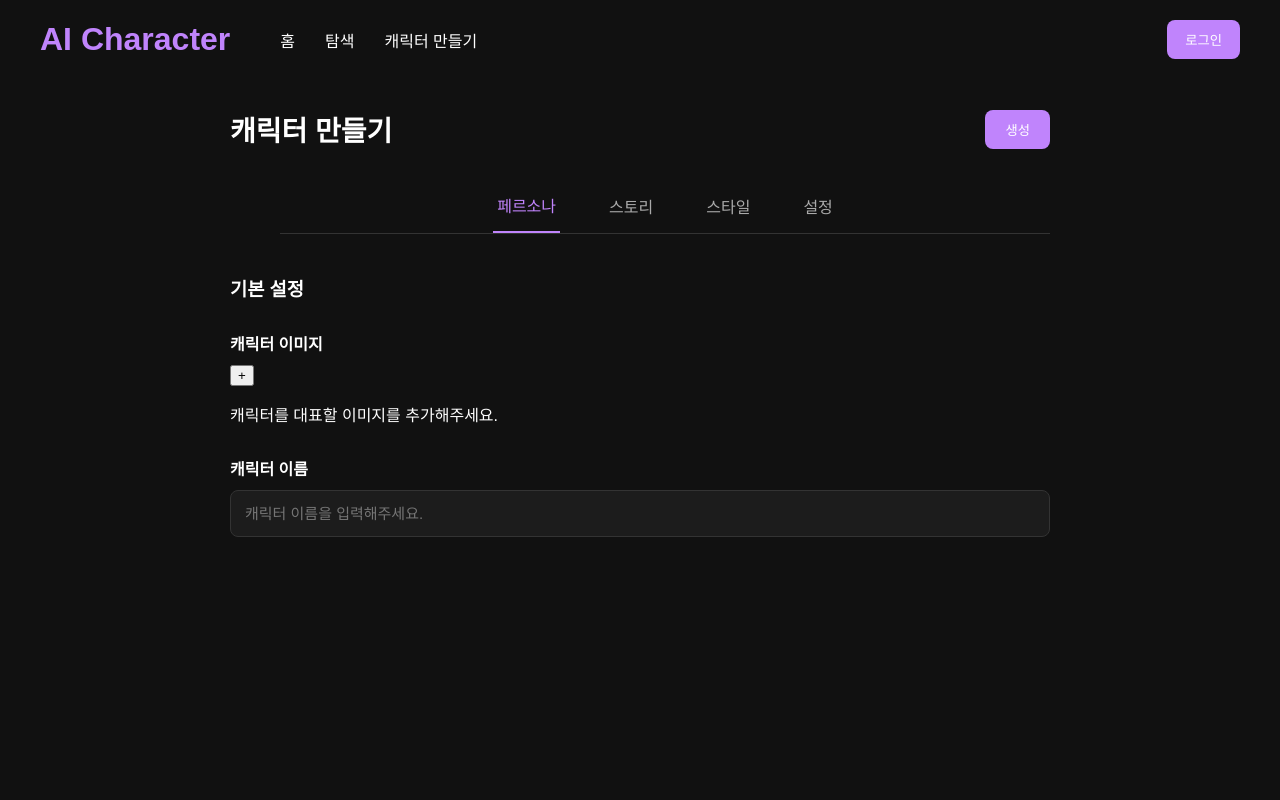
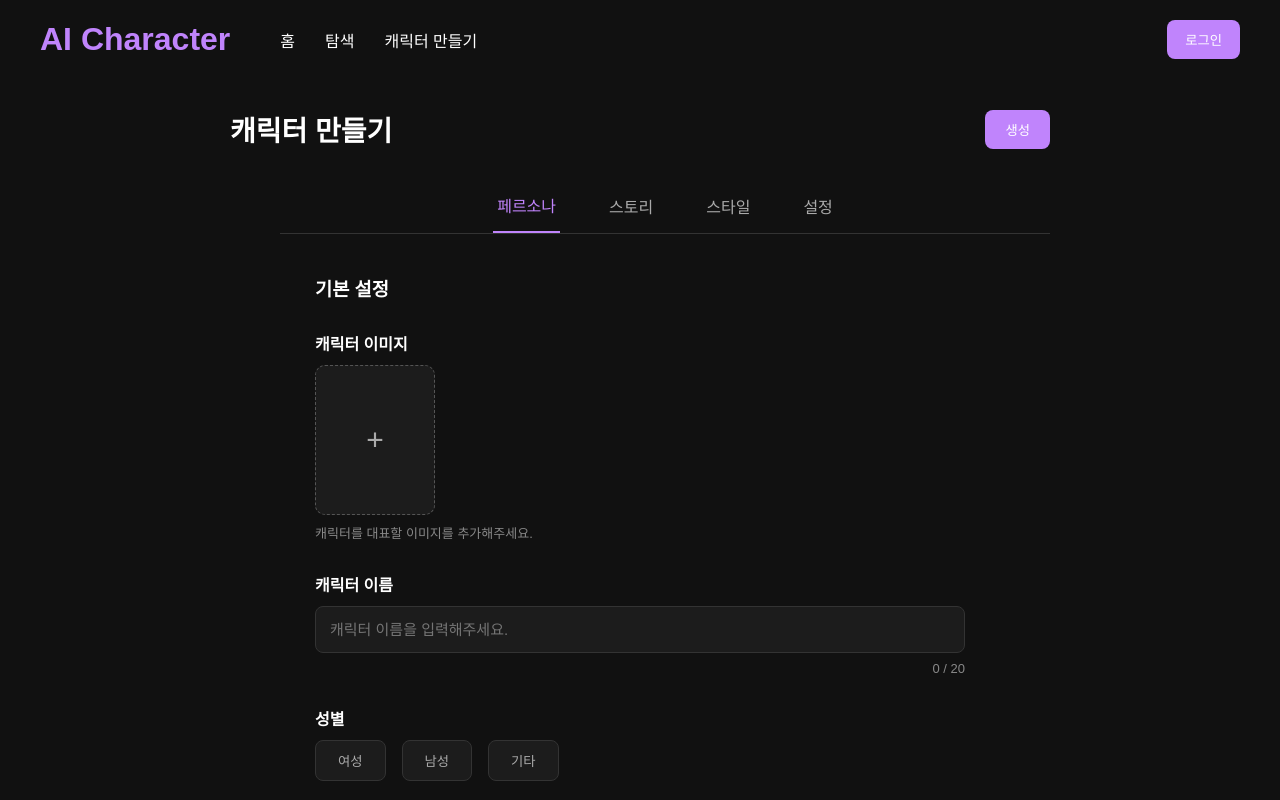
Before and after one commit to ljss1190-crypto/ai-character-project, a React (Vite) app in the folder react-app/: page / in a window 1280 px wide. Both pictures are taken after a click on the link "캐릭터 만들기". Shown: the top 800 px of the page. Built offline with nearby package versions, Linux system fonts and the light colour scheme.

Commit message:
restore character creation form

```diff
--- a/react-app/src/CreateCharacter.css
+++ b/react-app/src/CreateCharacter.css
@@ -72,7 +72,8 @@
 
 /* ===== ⑤ 페르소나 입력 영역 ===== */
 
-.persona-form h3 {
+.persona-form h3,
+.story-form h3 {
     margin: 0 0 30px;
 }
 
@@ -101,3 +102,87 @@
     border-radius: 8px;
     font-size: 15px;
 }
+
+/* 캐릭터 이미지 추가 영역 */
+.image-upload {
+    width: 120px;
+    height: 150px;
+    display: block;
+    background-color: #1c1c1c;
+    color: #aaaaaa;
+    border: 1px dashed #555555;
+    border-radius: 10px;
+    font-size: 30px;
+    cursor: pointer;
+}
+
+/* 입력 영역 아래 설명 */
+.form-group p {
+    margin: 8px 0 0;
+    color: #888888;
+    font-size: 13px;
+}
+
+/* 성별 버튼 영역 */
+.gender-buttons {
+    display: flex;
+    gap: 16px;
+}
+
+/* 성별 버튼 */
+.gender-buttons button {
+    padding: 10px 22px;
+    background-color: #1c1c1c;
+    color: #aaaaaa;
+    border: 1px solid #333333;
+    border-radius: 8px;
+    cursor: pointer;
+}
+
+/* 성별 버튼에 마우스를 올렸을 때 */
+.gender-buttons button:hover {
+    border-color: #c084fc;
+    color: white;
+}
+
+/* 선택한 성별 버튼 */
+.gender-buttons button.selected {
+    background-color: #c084fc;
+    border-color: #c084fc;
+    color: white;
+}
+
+/* 여러 줄 입력칸 */
+.form-group textarea {
+    width: 100%;
+    min-height: 120px;
+    padding: 14px;
+    background-color: #1c1c1c;
+    color: white;
+    border: 1px solid #333333;
+    border-radius: 8px;
+    font-size: 15px;
+    font-family: inherit;
+    resize: vertical;
+}
+
+/* 페르소나와 스토리 입력 영역 너비 */
+.persona-form,
+.story-form {
+    width: 100%;
+    max-width: 650px;
+    margin: 0 auto;
+}
+
+/* 나이 입력칸은 다른 입력칸보다 짧게 */
+#character-age {
+    max-width: 220px;
+}
+
+/* 글자 수 표시 */
+.character-count {
+    margin-top: 6px;
+    text-align: right;
+    color: #888888;
+    font-size: 13px;
+}
--- a/react-app/src/CreateCharacter.jsx
+++ b/react-app/src/CreateCharacter.jsx
@@ -11,6 +11,32 @@ import './CreateCharacter.css';               // ⑧ 캐릭터 생성 페이지
 
 function CreateCharacter () {                 // ① 캐릭터 생성 화면 컴포넌트 시작
     const [tab, setTab] = useState('persona');   // ⑨ 현재 선택된 탭을 기억함
+    const [name, setName] = useState('');        // 캐릭터 이름 입력값을 기억함
+    const [gender, setGender] = useState('');    // 캐릭터 성별 선택값을 기억함
+    const [age, setAge] = useState('');
+    const [introduction, setIntroduction] = useState('');
+    const [secret, setSecret] = useState('');
+    const [title, setTitle] = useState('');
+    const [worldIntroduction, setWorldIntroduction] = useState('');
+    const [firstGreeting, setFirstGreeting] = useState('');
+
+
+    function handleCreate () {
+
+    const character = {
+
+        name: name,
+        gender: gender,
+        age: age,
+        introduction: introduction,
+        secret: secret,
+        title: title,
+        worldIntroduction: worldIntroduction,
+        firstGreeting: firstGreeting,
+    };
+
+    console.log(character);
+}
 
     return (                                  // ② 화면에 보여줄 내용을 return
         <div className="create-page">
@@ -18,7 +44,7 @@ function CreateCharacter () {                 // ① 캐릭터 생성 화면 컴
              {/* ③ 캐릭터 생성 페이지 상단 제목 */}
             <div className="create-header">
                 <h2>캐릭터 만들기</h2>
-                <button>생성</button>
+                <button onClick={handleCreate}>생성</button>
             </div>
 
 
@@ -40,6 +66,7 @@ function CreateCharacter () {                 // ① 캐릭터 생성 화면 컴
             {/* ⑤ 현재 선택된 단계의 내용이 들어갈 영역 */}
             <section className="create-content">
 
+
             {/* ⑩ 페르소나 탭 */}
             {tab === 'persona' && (
                 <div className="persona-form">
@@ -58,17 +85,135 @@ function CreateCharacter () {                 // ① 캐릭터 생성 화면 컴
             <input
                 id="character-name"
                 type="text"
-                        placeholder="캐릭터 이름을 입력해주세요."/>
+                placeholder="캐릭터 이름을 입력해주세요."
+                value={name}
+                onChange={(e) => setName(e.target.value)}
+                maxLength={20}
+            />
+            <p className="character-count">{name.length} / 20</p>
         </div>
+
+            {/* 캐릭터 성별 */}
+        <div className="form-group">
+            <label>성별</label>
+
+            <div className="gender-buttons">
+                <button
+                    className={gender === '여성' ? 'selected' : ''}
+                    onClick={() => setGender('여성')}>여성</button>
+
+                <button
+                    className={gender === '남성' ? 'selected' : ''}
+                    onClick={() => setGender('남성')}>남성</button>
+
+                <button
+                    className={gender === '기타' ? 'selected' : ''}
+                    onClick={() => setGender('기타')}>기타</button>
+            </div>
+        </div>
+
+        {/* 캐릭터 나이 */}
+        <div className="form-group">
+            <label htmlFor="character-age">나이</label>
+            <input
+                id="character-age"
+                type="text"
+                placeholder="25살, 500살, 나이 불명"
+                value={age}
+                onChange={(e) => setAge(e.target.value)}
+                maxLength={20}
+            />
+        </div>
+
+        {/* 캐릭터 소개 */}
+        <div className="form-group">
+            <label htmlFor="character-introduction">캐릭터 소개</label>
+            <textarea
+                id="character-introduction"
+                placeholder="캐릭터 소개를 입력해주세요."
+                value={introduction}
+                onChange={(e) => setIntroduction(e.target.value)}
+                maxLength={2000}
+            />
+            <p className="character-count">
+                {introduction.length} / 2000
+            </p>
+        </div>
+
+        {/* 비밀 설정 */}
+        <div className="form-group">
+            <label htmlFor="character-secret">캐릭터 비밀</label>
+            <textarea
+                id="character-secret"
+                placeholder="캐릭터의 비밀을 입력해주세요."
+                value={secret}
+                onChange={(e) => setSecret(e.target.value)}
+                maxLength={2000}
+            />
+            <p className="character-count">
+                {secret.length} / 2000
+            </p>
+        </div>
+
     </div>
     )}
 
+
                 {/* ⑪ 스토리 탭 */}
                 {tab === 'story' && (
-                    <div>
+            <div className="story-form">
                 <h3>스토리 설정</h3>
+
+        <div className="form-group">
+            <label>커버 이미지</label>
+            <button className="image-upload">+</button>
+            <p>스토리를 대표할 이미지를 추가해주세요.</p>
+        </div>
+
+        <div className="form-group">
+            <label htmlFor="story-title">제목</label>
+            <input
+                id="story-title"
+                type="text"
+                placeholder="스토리 제목을 입력해주세요."
+                value={title}
+                onChange={(e) => setTitle(e.target.value)}
+                maxLength={30}
+            />
+            <p className="character-count">{title.length} / 30</p>
+        </div>
+
+        <div className="form-group">
+            <label htmlFor="world-introduction">세계관 소개</label>
+            <textarea
+                id="world-introduction"
+                placeholder="세계관을 소개해주세요."
+                value={worldIntroduction}
+                onChange={(e) => setWorldIntroduction(e.target.value)}
+                maxLength={2000}
+            />
+            <p className="character-count">
+                {worldIntroduction.length} / 2000
+            </p>
+        </div>
+
+        <div className="form-group">
+            <label htmlFor="first-greeting">첫 멘트</label>
+            <textarea
+                id="first-greeting"
+                placeholder="캐릭터가 처음 건네는 말을 입력해주세요."
+                value={firstGreeting}
+                onChange={(e) => setFirstGreeting(e.target.value)}
+                maxLength={2000}
+            />
+            <p className="character-count">
+                {firstGreeting.length} / 2000
+            </p>
+        </div>
+
     </div>
 )}
+
 
                 {/* ⑬ 스타일 탭 */}
                 {tab === 'style' && (
```
Lines whose indentation alone changed are shown as unchanged.
